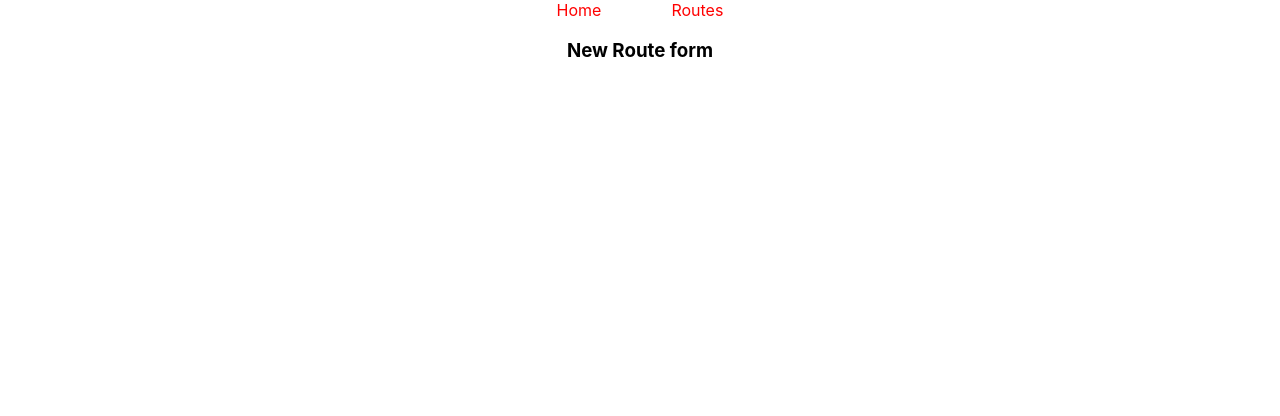
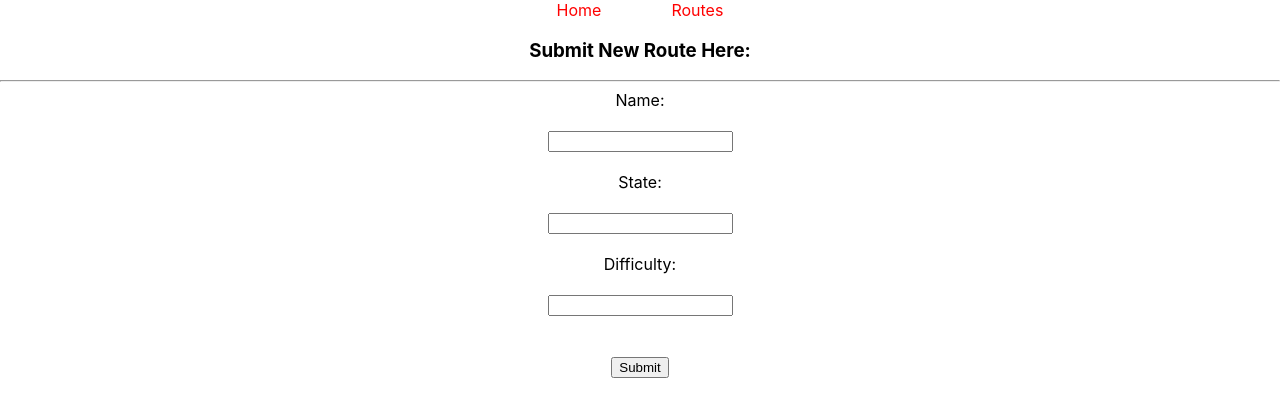
Before and after one commit to atg27/rock-route-app-031521, a React (Create React App) app: page /climbingroutes/new in a window 1280 px wide. Shown: the top 416 px of the page. Built offline with nearby package versions, Linux system fonts and the light colour scheme.

Commit message:
climbign route form, added form

```diff
--- a/src/containers/ClimbingRoute.js
+++ b/src/containers/ClimbingRoute.js
@@ -27,7 +27,7 @@ export default class ClimbingRoute extends Component {
         return (
             <div>
                 <h3>Route Info:</h3>
-
+                <hr/>
                 {this.state.route.name}
             </div>
         )
--- a/src/containers/ClimbingRouteForm.js
+++ b/src/containers/ClimbingRouteForm.js
@@ -1,11 +1,37 @@
 import React, { Component } from 'react'
 
-export default class RouteForm extends Component {
+export default class ClimbingRouteForm extends Component {
+
+    state={
+        state:'',
+        difficulty:'',
+        name:''
+    }
+
+    handleChange = (e) => {
+
+    }
+
+    handleSubmit = (e) => {
+        e.preventDefault()
+    }
+
 
     render() {
         return (
             <div>
-                <h3>New Route form</h3>
+                <h3>Submit New Route Here:</h3>
+                <hr/>
+                <form onSubmit={this.onSubmit}>
+                    <label>Name:</label> <br/><br/>
+                    <input name="name" onChange={this.handleChange} value={this.state.name} type="text"></input><br/><br/>
+                    <label>State:</label> <br/><br/>
+                    <input name="state" onChange={this.handleChange} value={this.state.state} type="text"></input><br/><br/>
+                    <label>Difficulty:</label> <br/><br/>
+                    <input name="difficulty" onChange={this.handleChange} value={this.state.difficulty} type="text"></input><br/><br/>
+                    <br/>
+                    <input type="submit"/><br/>
+                </form>
             </div>
         )
     }
--- a/src/containers/ClimbingRoutes.js
+++ b/src/containers/ClimbingRoutes.js
@@ -23,11 +23,15 @@ export default class ClimbingRoutes extends Component {
     render() {
 
         const routes = this.state.routes.map((route) => <ClimbingRouteLink route={route} key={route.id}/>)
+
         return (
             <div>
                 <h3>Routes Page</h3>
                 <hr/>
-                {routes}
+                    <div>
+                    {routes}
+                    </div>
+
                 <br/>
                 <NewButton />
             </div>
```
